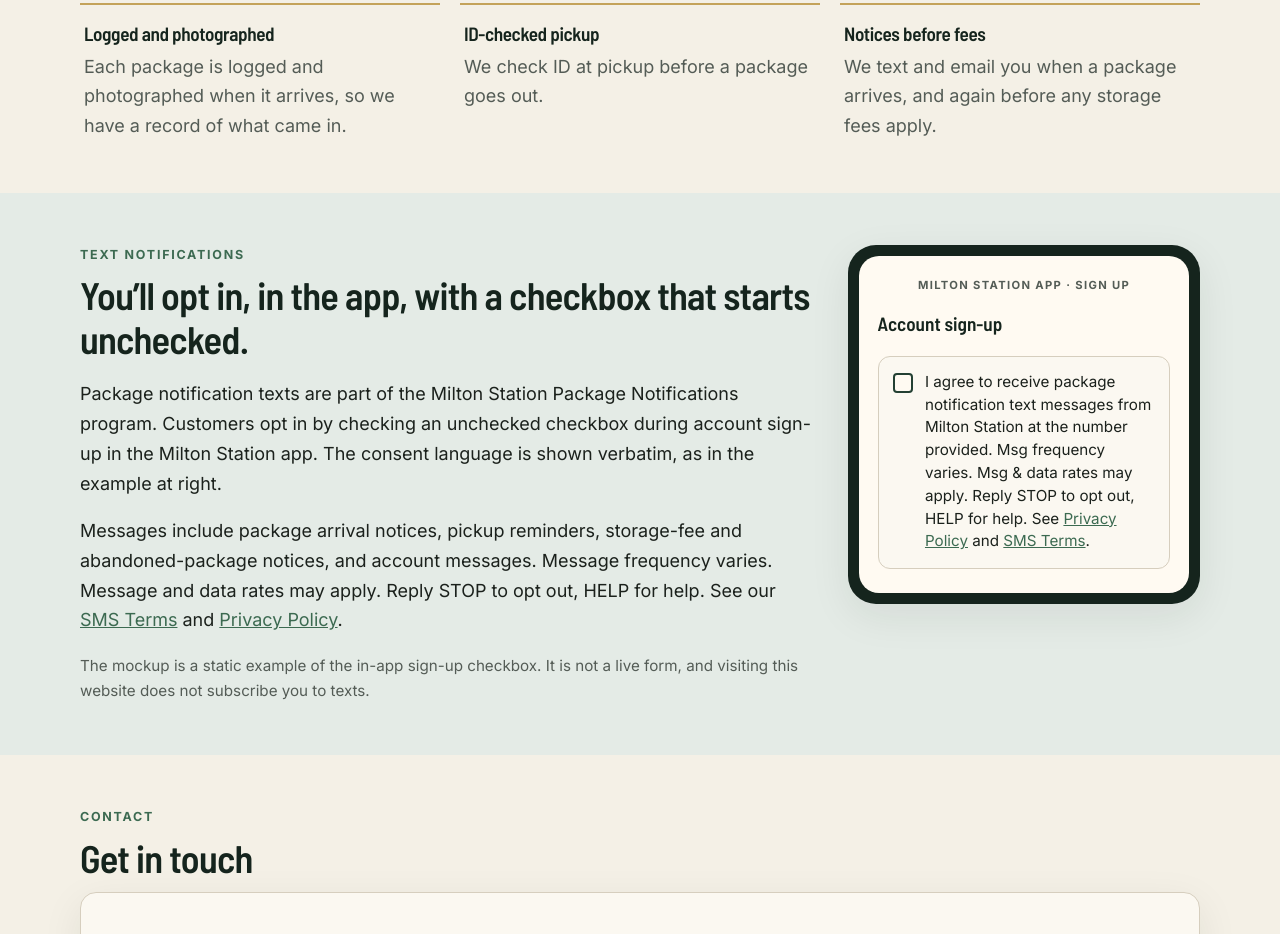
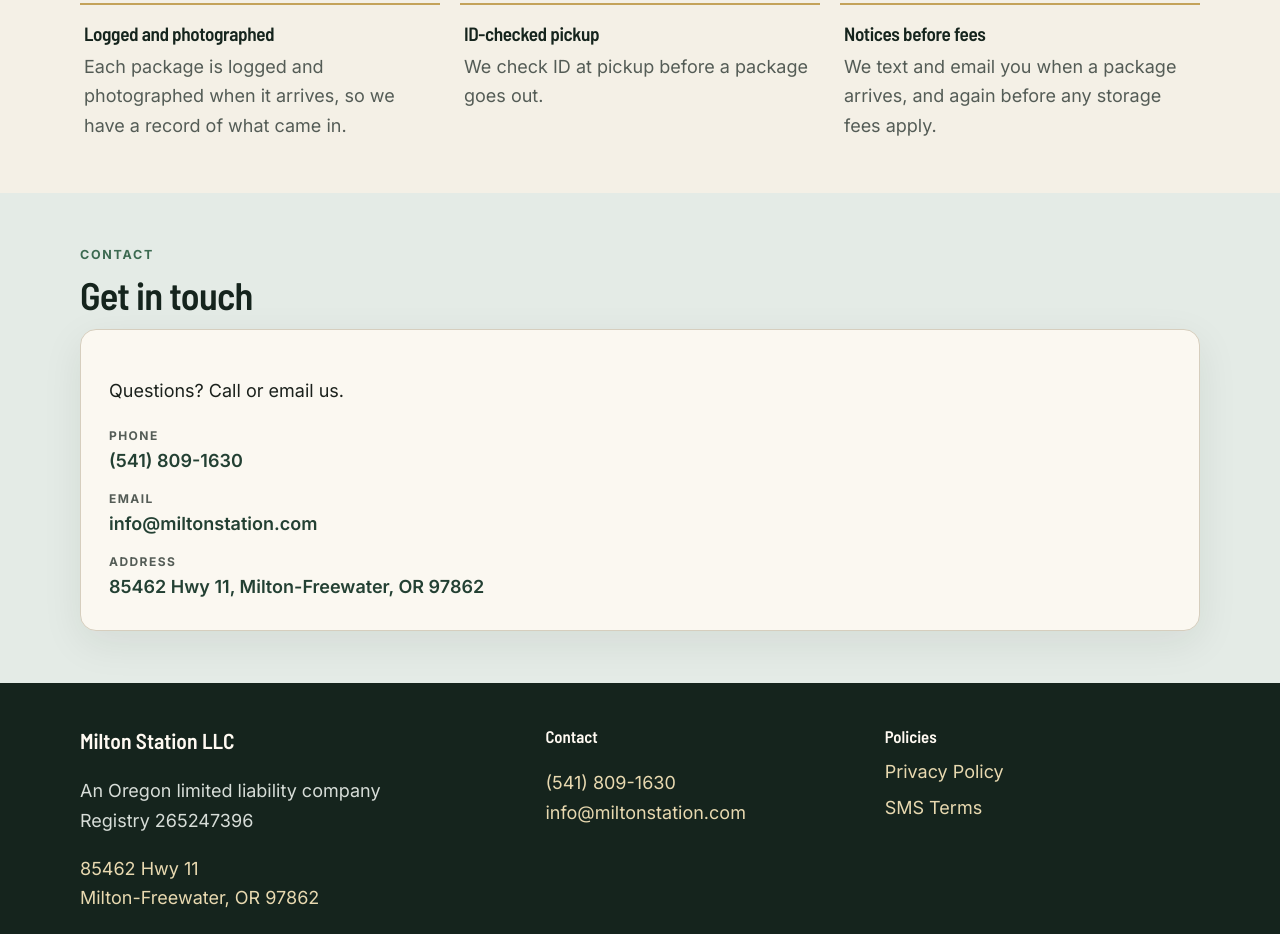
Before and after one commit to WallaWallaTravel/milton-station-site, a plain HTML site: page index.html in a window 1280 px wide. Shown: the part 1623-2557 px from the top of the page. Drawn offline with Linux system fonts and the light colour scheme.

Commit message:
Move the text opt-in mockup off the home page

```diff
--- a/index.html
+++ b/index.html
@@ -25,8 +25,7 @@
         </span>
       </a>
       <nav class="nav" aria-label="Primary">
-                <a href="/#how-it-works">How it works</a>
-        <a href="/#sms">Text alerts</a>
+        <a href="/#how-it-works">How it works</a>
         <a href="/#contact">Contact</a>
         <a href="/privacy">Privacy</a>
         <a href="/sms-terms">SMS Terms</a>
@@ -65,7 +64,7 @@
           <article class="step">
             <div class="step-num">02</div>
             <h3>We notify you</h3>
-            <p>When a package arrives, we log it, photograph it, and send you a text and email. We’ll also contact you before any storage fees apply.</p>
+            <p>We’ll text and email you when your package arrives, and again before any storage fees apply.</p>
           </article>
           <article class="step">
             <div class="step-num">03</div>
@@ -94,28 +93,6 @@
             <p>We text and email you when a package arrives, and again before any storage fees apply.</p>
           </article>
         </div>
-      </div>
-    </section>
-
-    <section id="sms">
-      <div class="wrap optin-grid">
-        <div>
-          <p class="section-label">Text notifications</p>
-          <h2>You’ll opt in, in the app, with a checkbox that starts unchecked.</h2>
-          <p>Package notification texts are part of the Milton Station Package Notifications program. Customers opt in by checking an unchecked checkbox during account sign-up in the Milton Station app. The consent language is shown verbatim, as in the example at right.</p>
-          <p>Messages include package arrival notices, pickup reminders, storage-fee and abandoned-package notices, and account messages. Message frequency varies. Message and data rates may apply. Reply STOP to opt out, HELP for help. See our <a href="/sms-terms">SMS Terms</a> and <a href="/privacy">Privacy Policy</a>.</p>
-          <p class="note">The mockup is a static example of the in-app sign-up checkbox. It is not a live form, and visiting this website does not subscribe you to texts.</p>
-        </div>
-            <aside class="mock-phone" aria-hidden="true">
-              <div class="mock-screen">
-                <p class="mock-chrome">Milton Station app · Sign up</p>
-                <p class="mock-title">Account sign-up</p>
-                <div class="mock-consent">
-                  <span class="checkbox"></span>
-                  <p>I agree to receive package notification text messages from Milton Station at the number provided. Msg frequency varies. Msg &amp; data rates may apply. Reply STOP to opt out, HELP for help. See <a href="/privacy">Privacy Policy</a> and <a href="/sms-terms">SMS Terms</a>.</p>
-                </div>
-              </div>
-            </aside>
       </div>
     </section>
 
--- a/styles.css
+++ b/styles.css
@@ -214,10 +214,9 @@ h1, h2, h3 { font-family: var(--heading); font-weight: 600; letter-spacing: -0.0
 section { padding: 3.25rem 0; }
 .hero,
 #features,
-#contact,
 .legal { background: var(--bg); }
 #how-it-works,
-#sms { background: var(--bg-alt); }
+#contact { background: var(--bg-alt); }
 .hero { padding: 3.5rem 0 3.75rem; }
 .section-label {
   font-size: 0.78rem;
```
